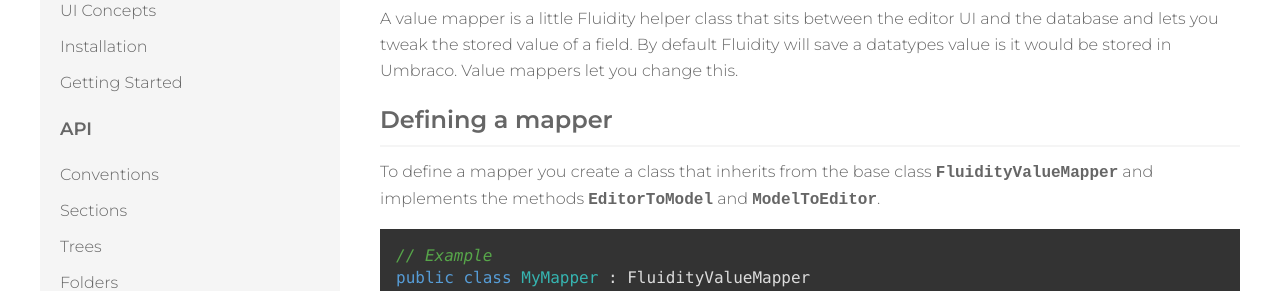
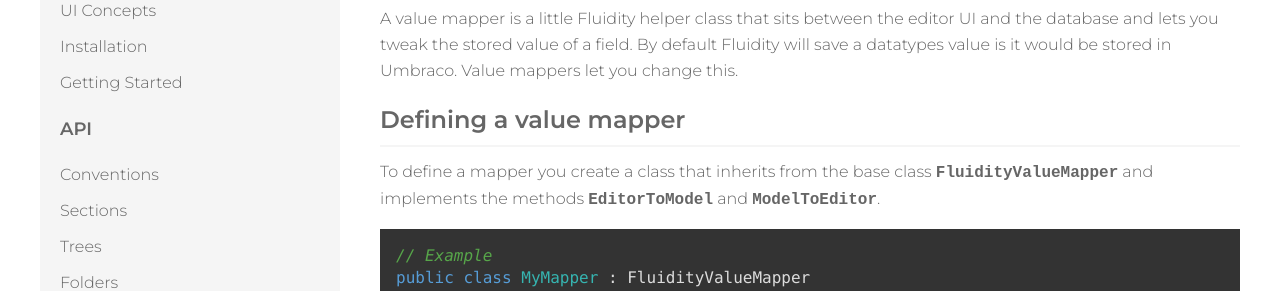
Before and after one commit to mattbrailsford/umbraco-fluidity, a Jekyll site: the page built from docs/_pages/02-api-07-value-mappers.md, in a window 1280 px wide. Shown: the part 392-683 px from the top of the page. Built offline with Jekyll 4.4.1, drawn with Linux system fonts in a browser that asks for light colours.

Commit message:
Wording change

```diff
--- a/docs/_pages/02-api-07-value-mappers.md
+++ b/docs/_pages/02-api-07-value-mappers.md
@@ -7,7 +7,7 @@
 
 A value mapper is a little Fluidity helper class that sits between the editor UI and the database and lets you tweak the stored value of a field. By default Fluidity will save a datatypes value is it would be stored in Umbraco. Value mappers let you change this.
 
-### Defining a mapper
+### Defining a value mapper
 
 To define a mapper you create a class that inherits from the base class `FluidityValueMapper` and implements the methods `EditorToModel` and `ModelToEditor`.
 
```
